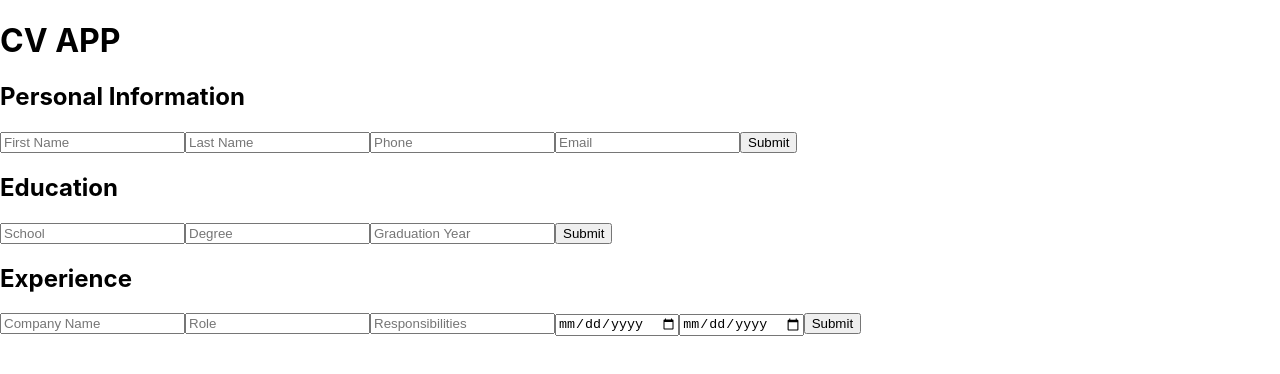
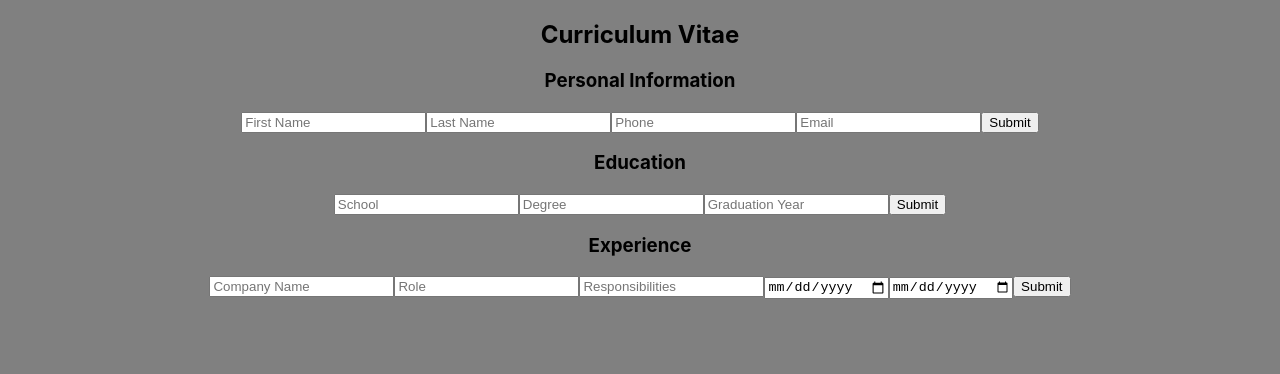
Before and after one commit to Jonjo15/cv-app, a React (Create React App) app in the folder cv-app/: page / in a window 1280 px wide. Shown: the top 374 px of the page. Built offline with nearby package versions, Linux system fonts and the light colour scheme.

Commit message:
Project Finished

```diff
--- a/cv-app/src/App.js
+++ b/cv-app/src/App.js
@@ -50,8 +50,8 @@ class App extends React.Component {
   render() {
     const education = this.state.education;
     return (
-      <div>
-        <h1>CV APP</h1>
+      <div className="app">
+        <h2>Curriculum Vitae</h2>
         <PersonalInfo
           handleEditPersonal={this.handleEditPersonal}
           handleChange={this.handleChange}
--- a/cv-app/src/components/Education.js
+++ b/cv-app/src/components/Education.js
@@ -23,8 +23,8 @@ class Education extends React.Component {
   };
   render() {
     return !this.state.isEditing ? (
-      <div>
-        <h2>Education</h2>
+      <div className="educationDiv">
+        <h3>Education</h3>
         <p>School: {this.state.school}</p>
         <p>Degree: {this.state.degree}</p>
         <p>Graduation Year: {this.state.graduationYear}</p>
--- a/cv-app/src/components/EducationForm.js
+++ b/cv-app/src/components/EducationForm.js
@@ -3,7 +3,7 @@ import React from "react";
 function EducationForm(props) {
   return (
     <div>
-      <h2>Education</h2>
+      <h3>Education</h3>
       <form>
         <input
           type="text"
--- a/cv-app/src/components/Experience.js
+++ b/cv-app/src/components/Experience.js
@@ -25,8 +25,8 @@ class Experience extends React.Component {
   };
   render() {
     return !this.state.isEditing ? (
-      <div>
-        <h2>Experience</h2>
+      <div className="experienceDiv">
+        <h3>Experience</h3>
         <p>Company Name: {this.state.companyName}</p>
         <p>Role: {this.state.role}</p>
         <p>Responsibilities: {this.state.responsibilities}</p>
--- a/cv-app/src/components/ExperienceForm.js
+++ b/cv-app/src/components/ExperienceForm.js
@@ -3,7 +3,7 @@ import React from "react";
 function ExperienceForm(props) {
   return (
     <div>
-      <h2>Experience</h2>
+      <h3>Experience</h3>
       <form onSubmit={props.handleSubmit}>
         <input
           type="text"
--- a/cv-app/src/components/PersonalInfo.js
+++ b/cv-app/src/components/PersonalInfo.js
@@ -4,7 +4,7 @@ const PersonalInfo = (props) => {
   if (!props.data.isEditingPersonal) {
     return (
       <div>
-        <h2>Personal Information</h2>
+        <h3>Personal Information</h3>
         <InfoForm
           handleChange={props.handleChange}
           data={props.data}
@@ -15,7 +15,7 @@ const PersonalInfo = (props) => {
   } else {
     return (
       <div>
-        <h2>Personal Information</h2>
+        <h3>Personal Information</h3>
         <p>First Name: {props.data.firstName}</p>
         <p>Last Name: {props.data.lastName}</p>
         <p>Phone: {props.data.phone}</p>
--- a/cv-app/src/index.css
+++ b/cv-app/src/index.css
@@ -1,12 +1,16 @@
 body {
-  margin: 0;
+  background-color: grey;
+  margin: auto;
+  text-align: center;
   font-family: -apple-system, BlinkMacSystemFont, "Segoe UI", "Roboto", "Oxygen",
     "Ubuntu", "Cantarell", "Fira Sans", "Droid Sans", "Helvetica Neue",
     sans-serif;
   -webkit-font-smoothing: antialiased;
   -moz-osx-font-smoothing: grayscale;
 }
-
+.app {
+  background-color: grey;
+}
 code {
   font-family: source-code-pro, Menlo, Monaco, Consolas, "Courier New",
     monospace;
@@ -15,7 +19,9 @@ li {
   list-style: none;
 }
 p {
+  margin: 10px;
   padding: 1px 2px;
   min-width: 165px;
   padding-right: 20px;
+  font-family: "Courier New", Courier, monospace;
 }
```
